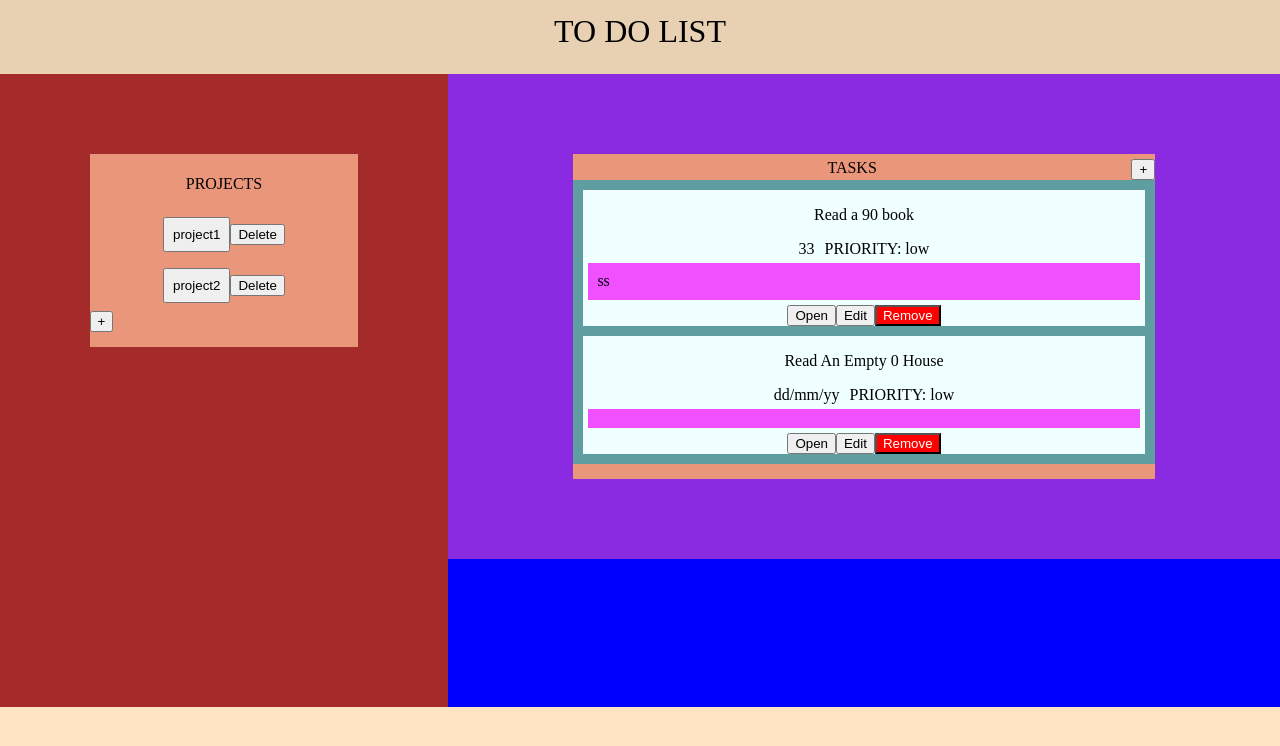
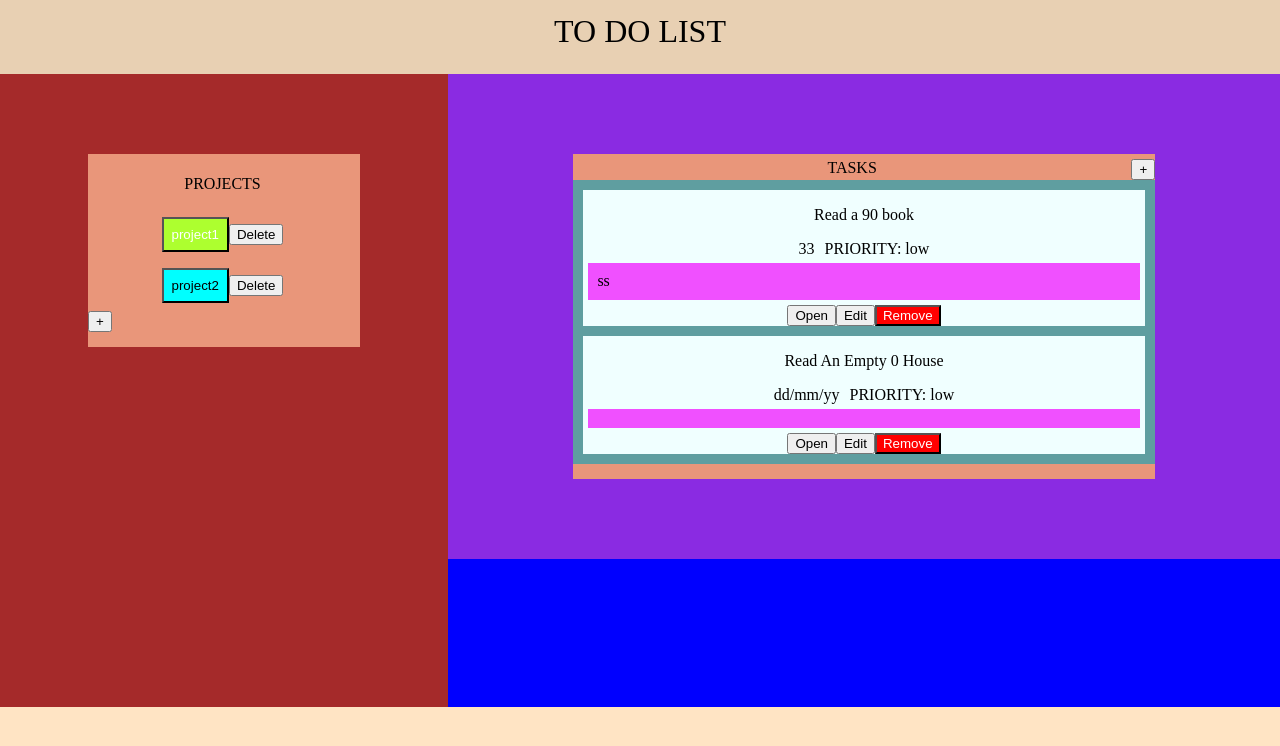
Before and after one commit to coffee-marios/todolist, a website built with webpack: page dist/index.html in a window 1280 px wide. Built offline with nearby package versions, Linux system fonts and the light colour scheme.

Commit message:
Add a class on the button of the active project that defines its color

```diff
--- a/src/projects.js
+++ b/src/projects.js
@@ -8,7 +8,24 @@ function setChosenTask(task) {
 }
 
 function setActiveProject(setProject) {
+  console.clear();
+
+  console.log("A", activeProject);
+
+  // We set the active project and change the color of the button
+  if (activeProject !== undefined) {
+    let projectName = activeProject.getProjectName();
+    let projectId = document.getElementById(projectName);
+    projectId.classList.remove("activeProject");
+  }
+
   activeProject = setProject;
+  let _projectName = activeProject.getProjectName();
+  let _projectId = document.getElementById(_projectName);
+
+  if (_projectId !== null) {
+    _projectId.classList.add("activeProject");
+  }
 }
 
 // All the projects names
@@ -166,11 +183,13 @@ const assignProjectId = createNewId();
 const assignTaskId = createNewId();
 
 function appendProject(newProject, keyProject) {
-  setActiveProject(keyProject);
-
   const listProjects = document.getElementById("listProjects");
   const titleProject = elementProject(newProject, keyProject);
+
   listProjects.appendChild(titleProject);
+
+  setActiveProject(keyProject);
+  showTasks(keyProject);
 }
 
 export {
--- a/src/projectsDom.js
+++ b/src/projectsDom.js
@@ -39,7 +39,9 @@ function elementProject(nameProjectDom, keyProject) {
   // The project
   const newProject = document.createElement("button");
   newProject.classList.add("buttonProjects");
-  newProject.setAttribute("id", keyProject);
+  let projectName = keyProject.getProjectName();
+  newProject.setAttribute("id", projectName);
+
   newProject.textContent = nameProjectDom;
   console.log("Element project", keyProject);
   newProject.addEventListener("click", () => {
@@ -59,7 +61,7 @@ function elementProject(nameProjectDom, keyProject) {
 }
 
 function domShowTasks(myTasks) {
-  console.clear();
+  //console.clear();
   console.log(chosenTask);
 
   const myContainer = document.getElementById("taskContainerId");
--- a/src/style.css
+++ b/src/style.css
@@ -964,9 +964,10 @@ body {
     width: 60%;
     text-align: center;
     background-color: darksalmon;
-    padding: 5px 0 15px 0;
+    padding: 5px 3px 15px 0;
     position: relative;
 }
+
 
 #buttonProjectForm {
     display: block;
@@ -996,12 +997,23 @@ body {
 }
 
 
-.buttonProjects {
+.buttonProjects,
+.activeProject {
     /* display: block; */
+    background-color: cyan;
     margin: 8px auto;
     padding: 8px;
 
 }
+
+.activeProject {
+    background-color: greenyellow;
+    color: white;
+}
+
+
+
+
 
 .projectsUnit {
     display: block;
```
Also changed, not shown: 1 other file.
